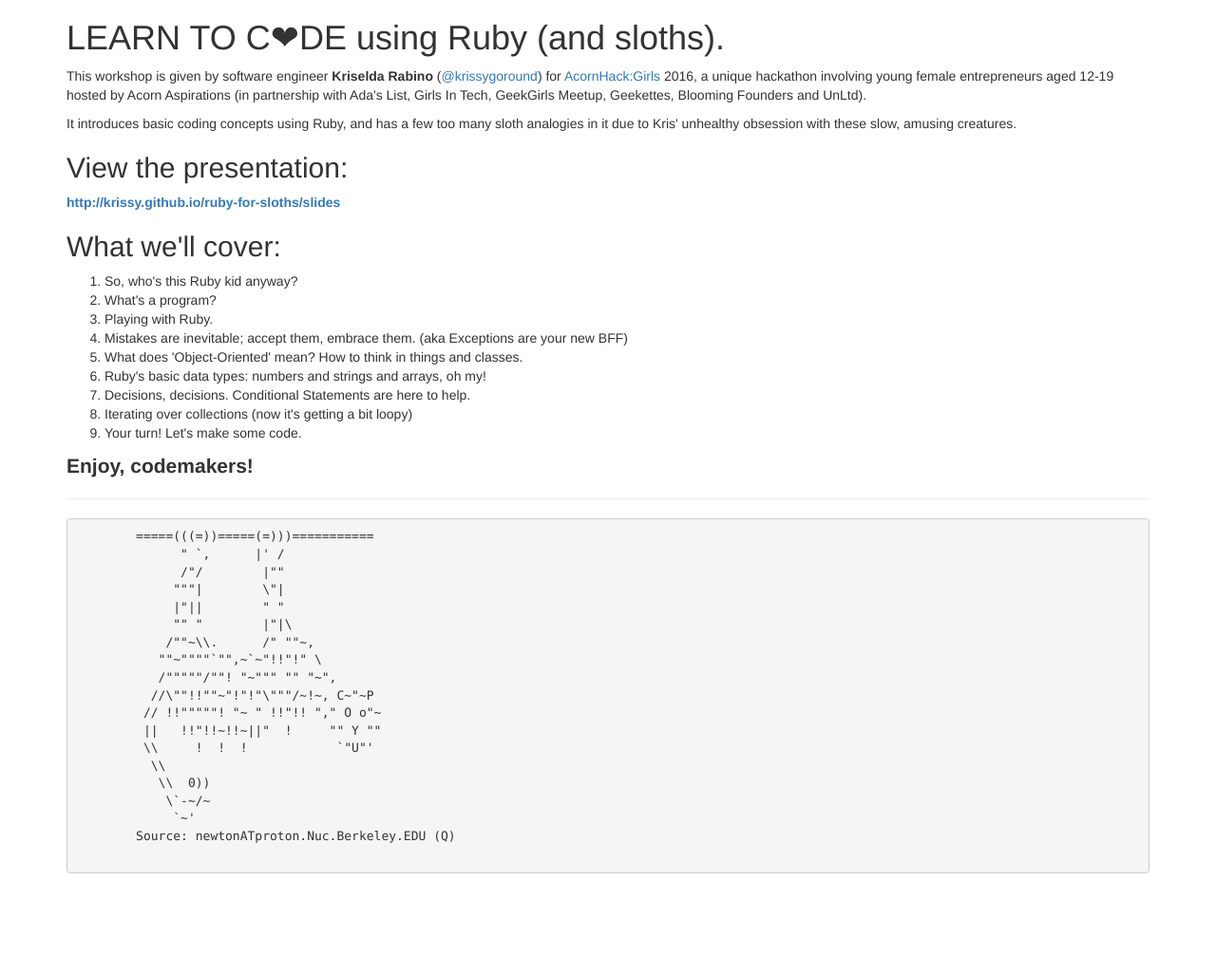
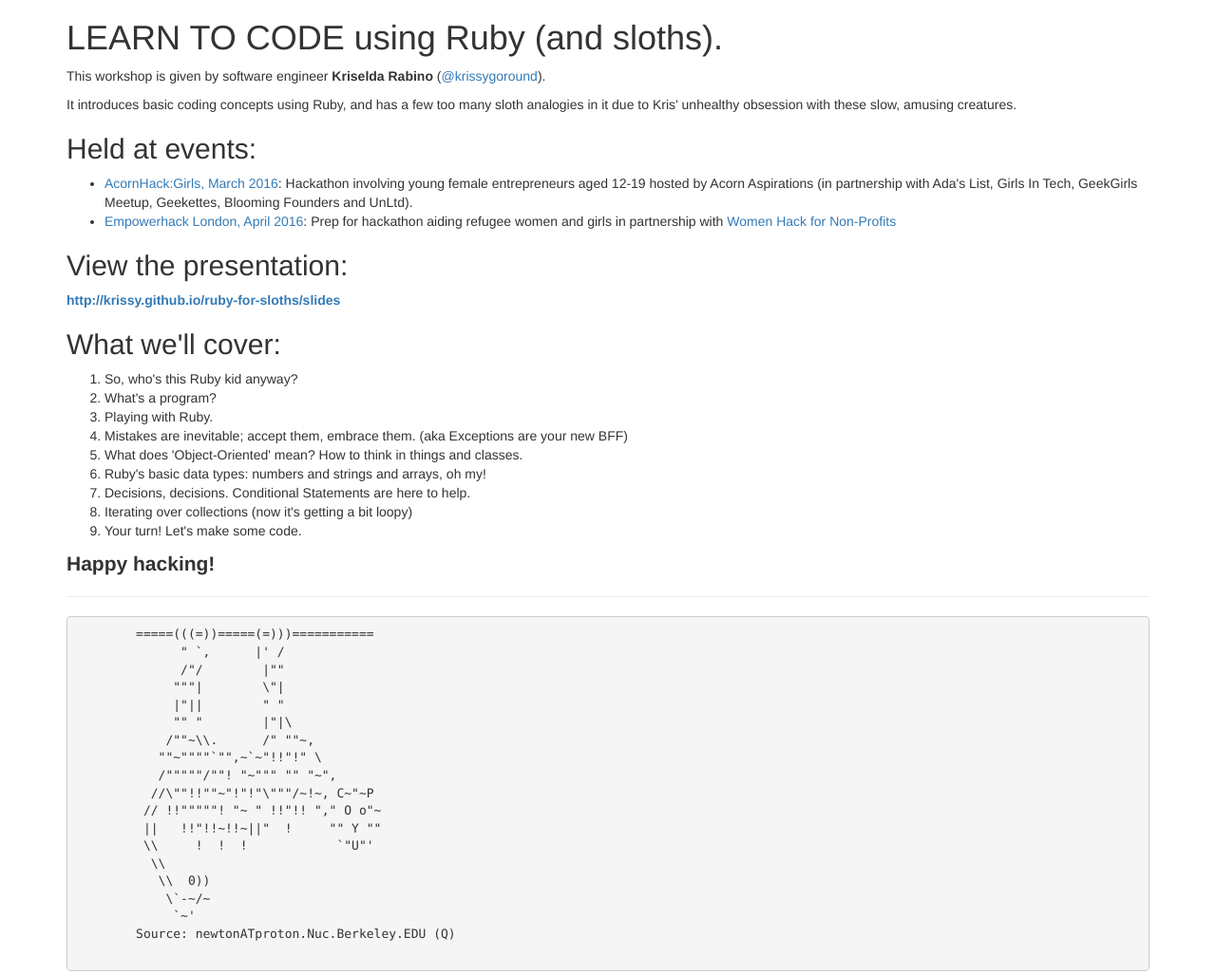
Before and after one commit to krissy/ruby-for-sloths, a plain HTML site: page index.html in a window 1280 px wide. Shown: the whole page at 95% size. Before the commit the page ends 930 px from the top, so only its background shows below. Drawn offline with nearby package versions, Linux system fonts and the light colour scheme.

Commit message:
Update index copy

```diff
--- a/index.html
+++ b/index.html
@@ -6,10 +6,16 @@
   </head>
   <body>
     <div class="container">
-      <h1>LEARN TO C&#10084;DE using Ruby (and sloths).</h1>
+      <h1>LEARN TO CODE using Ruby (and sloths).</h1>
 
-      <p>This workshop is given by software engineer <strong>Kriselda Rabino</strong> (<a href="https://twitter.com/krissygoround">@krissygoround</a>) for <a href="http://acornhackgirls.co.uk">AcornHack:Girls</a> 2016, a unique hackathon involving young female entrepreneurs aged 12-19 hosted by Acorn Aspirations (in partnership with Ada's List, Girls In Tech, GeekGirls Meetup, Geekettes, Blooming Founders and UnLtd).</p>
+      <p>This workshop is given by software engineer <strong>Kriselda Rabino</strong> (<a href="https://twitter.com/krissygoround">@krissygoround</a>).</p>
       <p>It introduces basic coding concepts using Ruby, and has a few too many sloth analogies in it due to Kris' unhealthy obsession with these slow, amusing creatures.</p>
+
+      <h2>Held at events:</h2>
+      <ul>
+        <li><a href="http://acornhackgirls.co.uk">AcornHack:Girls, March 2016</a>: Hackathon involving young female entrepreneurs aged 12-19 hosted by Acorn Aspirations (in partnership with Ada's List, Girls In Tech, GeekGirls Meetup, Geekettes, Blooming Founders and UnLtd).</li>
+        <li><a href="http://empowerhack.com">Empowerhack London, April 2016</a>: Prep for hackathon aiding refugee women and girls in partnership with <a href="http://www.womenhackfornonprofits.com">Women Hack for Non-Profits</a></li>
+      </ul>
 
       <h2>View the presentation:</h2>
       <strong><a href="http://krissy.github.io/ruby-for-sloths/slides">http://krissy.github.io/ruby-for-sloths/slides</a></strong>
@@ -27,7 +33,7 @@
         <li>Your turn! Let's make some code.</li>
       </ol>
 
-      <p class="lead"><strong>Enjoy, codemakers!</strong></p>
+      <p class="lead"><strong>Happy hacking!</strong></p>
 
       <hr>
 
```
